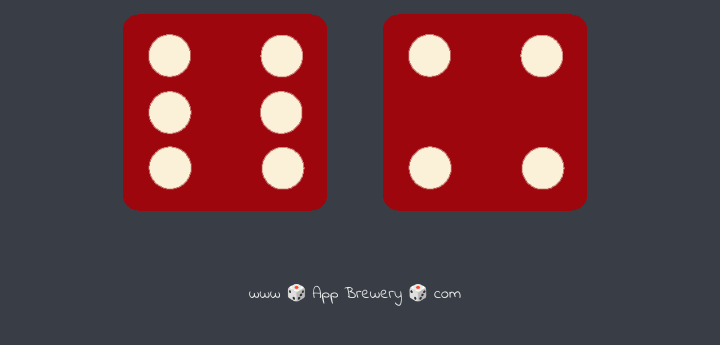
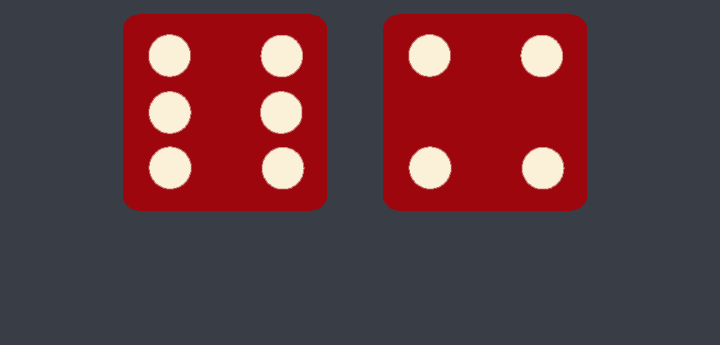
Before and after one commit to KImachuk/dice-game, a plain HTML site: page index.html in a window 1280 px wide. Shown: the part 321-666 px from the top of the page, without its empty margins (285-1005 px from the left). Drawn offline with Linux system fonts and the light colour scheme.

Commit message:
Update index.html

```diff
--- a/index.html
+++ b/index.html
@@ -27,5 +27,4 @@
     <script src="index.js"></script>
   </body>
 
-  <footer>www 🎲 App Brewery 🎲 com</footer>
 </html>
```
